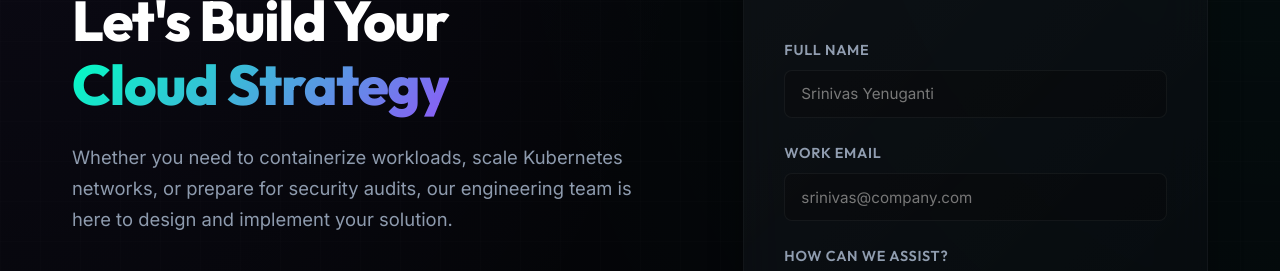
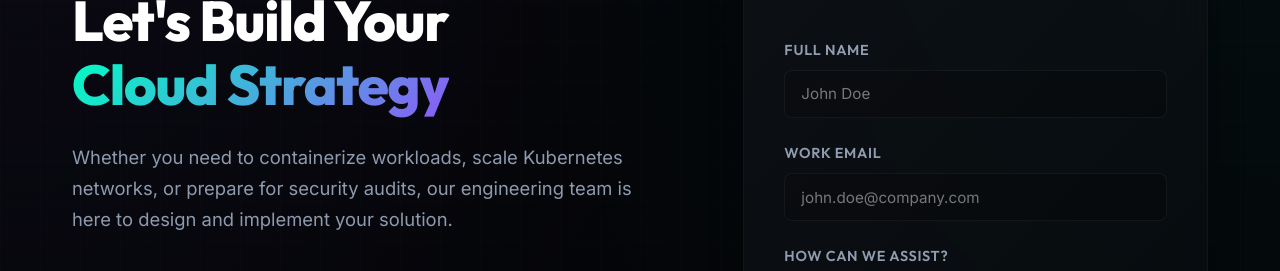
Before and after one commit to iam-yenuganti/samyugtech, a Next.js app: page /contact in a window 1280 px wide. Shown: the part 279-550 px from the top of the page. Built offline with nearby package versions, Linux system fonts and the light colour scheme.

Commit message:
Change name and email placeholders to generic values

```diff
--- a/src/app/contact/page.js
+++ b/src/app/contact/page.js
@@ -76,12 +76,12 @@ export default function Contact() {
               <form className={styles.contactForm}>
                 <div className={styles.formGroup}>
                   <label htmlFor="name" className={styles.formLabel}>Full Name</label>
-                  <input type="text" id="name" className={styles.formInput} placeholder="Srinivas Yenuganti" required />
+                  <input type="text" id="name" className={styles.formInput} placeholder="John Doe" required />
                 </div>
 
                 <div className={styles.formGroup}>
                   <label htmlFor="email" className={styles.formLabel}>Work Email</label>
-                  <input type="email" id="email" className={styles.formInput} placeholder="srinivas@company.com" required />
+                  <input type="email" id="email" className={styles.formInput} placeholder="john.doe@company.com" required />
                 </div>
 
                 <div className={styles.formGroup}>
```
